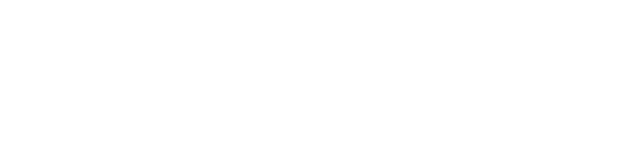
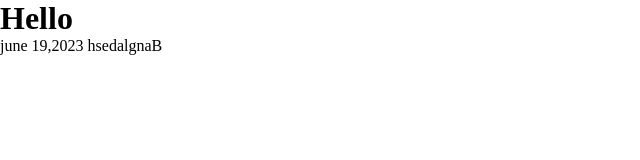
Before and after one commit to chanchal978/my-first-website, a plain HTML site: page index.html in a window 1280 px wide. Shown: the whole page, without its empty margins (0-640 px from the left). Drawn offline with Linux system fonts and the light colour scheme.

Commit message:
3rd commit

```diff
--- a/index.html
+++ b/index.html
@@ -5,9 +5,18 @@
     <meta charset="UTF-8">
     <meta name="viewport" content="width=device-width, initial-scale=1">
     <title>my first website</title>
+   <link rel="stylesheet" href="styles.css" type="text/css" media="all" />
 </head>
 
 <body>
+  <h1>Hello</h1>
+  <time datetime="2020-0615">june 19,2023</time>
+  <bdo dir="rtl"> Bangladesh</bdo>
+
+
+
+
+
 
 
 </body>
--- a/styles.css
+++ b/styles.css
@@ -0,0 +1,4 @@
+*{
+  margin: 0px;
+  padding: 0px;
+}
```
